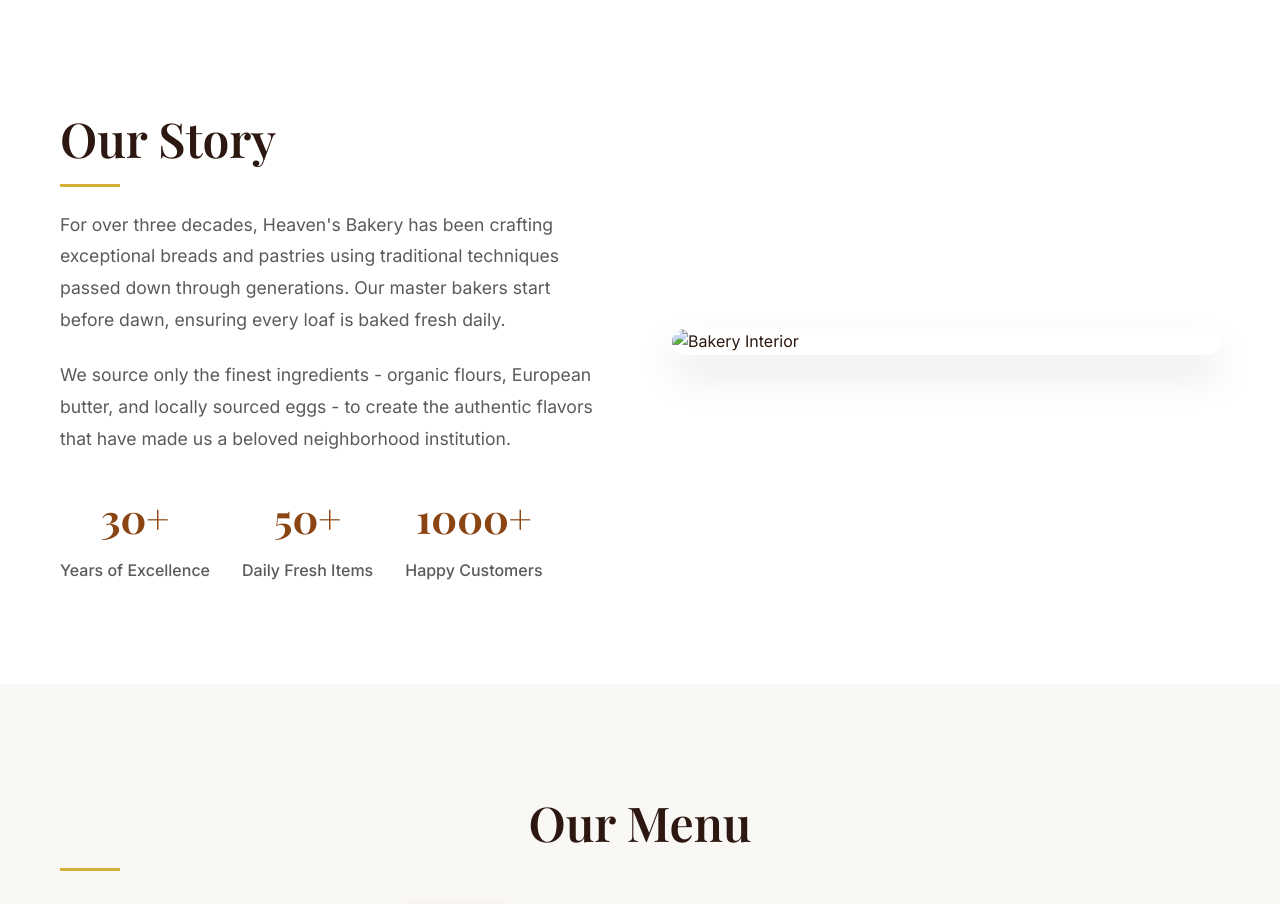
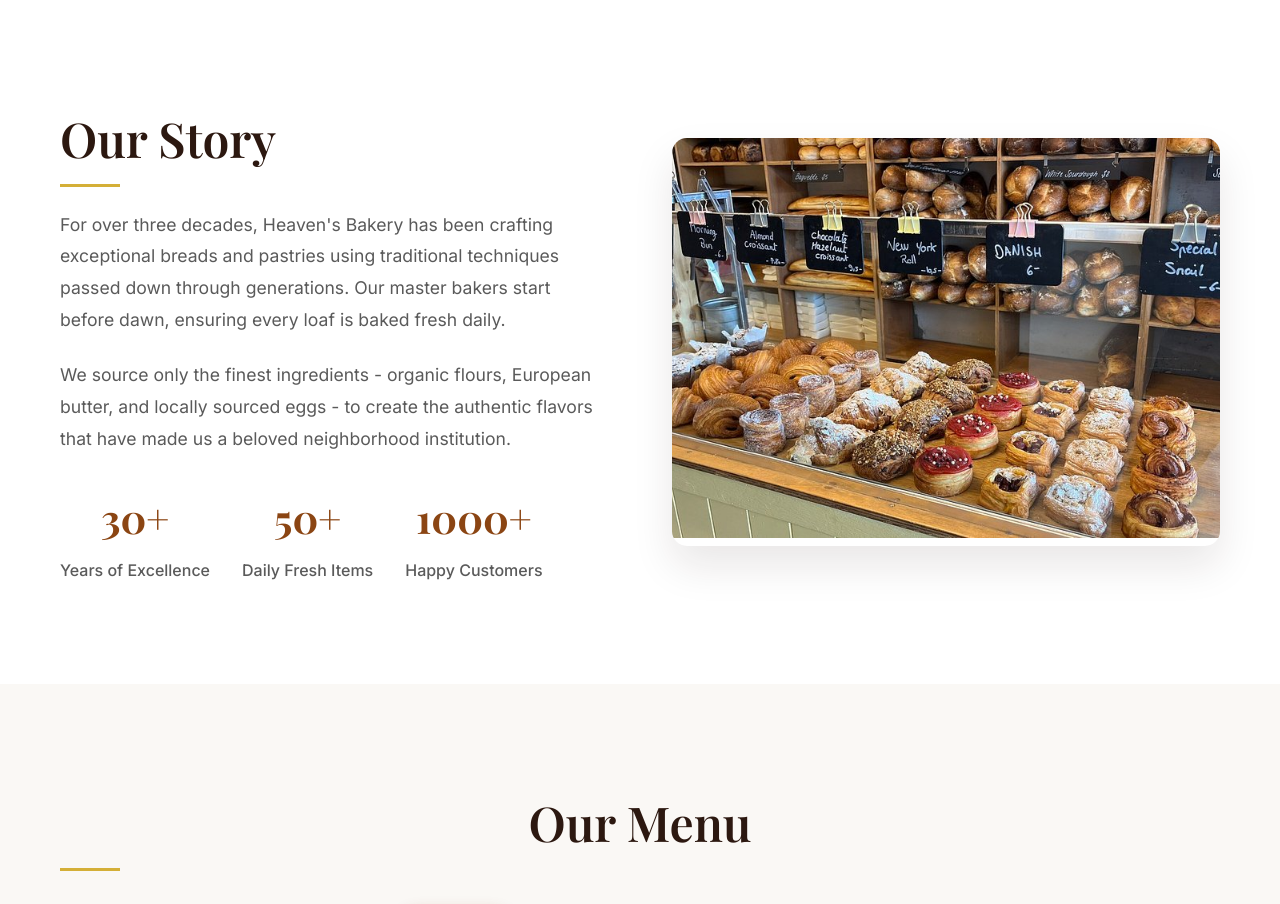
Before and after one commit to Aditya19bansal/Heavens-Bakery, a plain HTML site: page index.html in a window 1280 px wide. Shown: the part 800-1704 px from the top of the page. Drawn offline with nearby package versions, Linux system fonts and the light colour scheme.

Commit message:
Update index.html

```diff
--- a/index.html
+++ b/index.html
@@ -69,7 +69,7 @@
                     </div>
                 </div>
                 <div class="about-image">
-                    <img src="/api/placeholder/600/400" alt="Bakery Interior" />
+                    <img src="Bakey.jpg" alt="Bakery Interior" />
                 </div>
             </div>
         </div>
```
